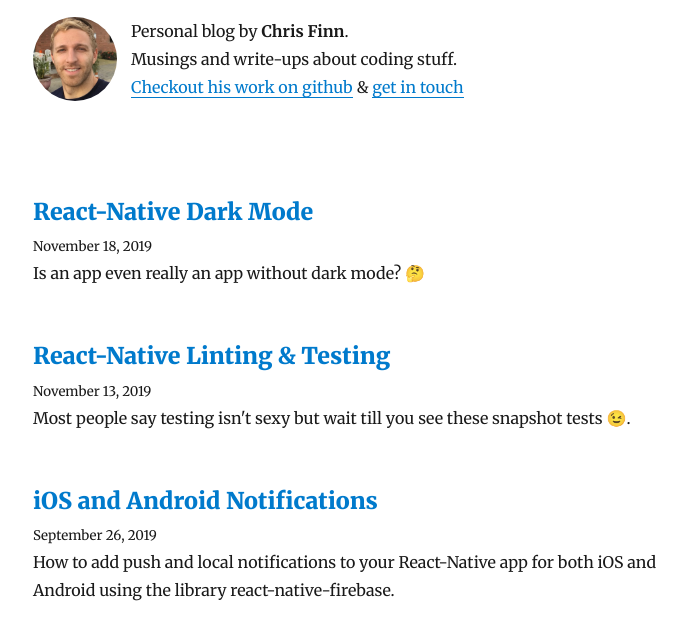
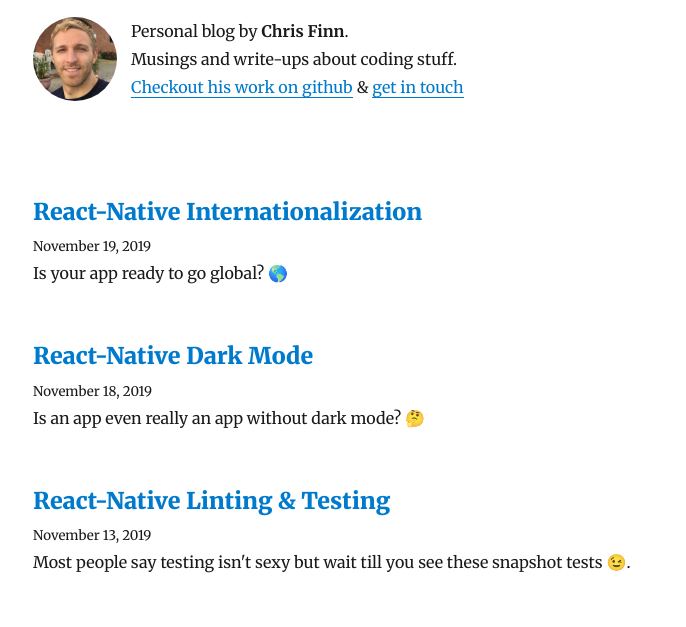
Before and after one commit to thefinnomenon/thefinnternet, a Gatsby site: page / in a window 1280 px wide. Shown: the part 137-764 px from the top of the page, without its empty margins (292-978 px from the left). Built offline with nearby package versions, Linux system fonts and the light colour scheme; Gatsby itself is replaced by a stand-in of ours; some packages are replaced by stand-ins of ours.

Commit message:
Added title stuff

```diff
--- a/content/blog/react-native-internationalization/index.md
+++ b/content/blog/react-native-internationalization/index.md
@@ -1,3 +1,9 @@
+---
+title: React-Native Internationalization
+date: "2019-11-19"
+description: Is your app ready to go global? 🌎
+---
+
 # Introduction
 Not every project needs internationalization but if you plan to have global customers, say if you were making a worldwide entertainement company, than you would need internationalization (i18n for short). For this, we will use the popular internationalization library **i18next**, its React wrapper library **react-i18next**, and **react-native-localize** to detect the device language.
 
```
